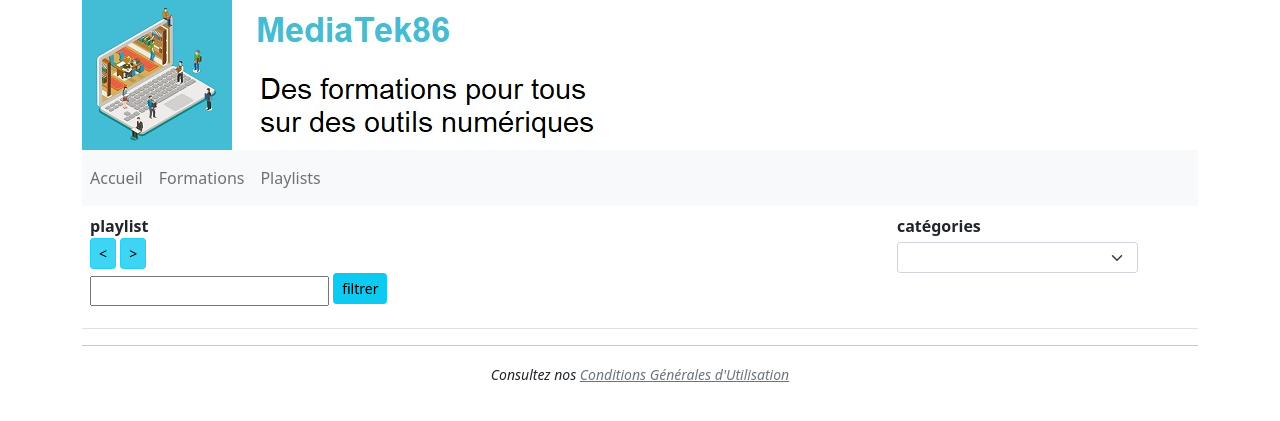
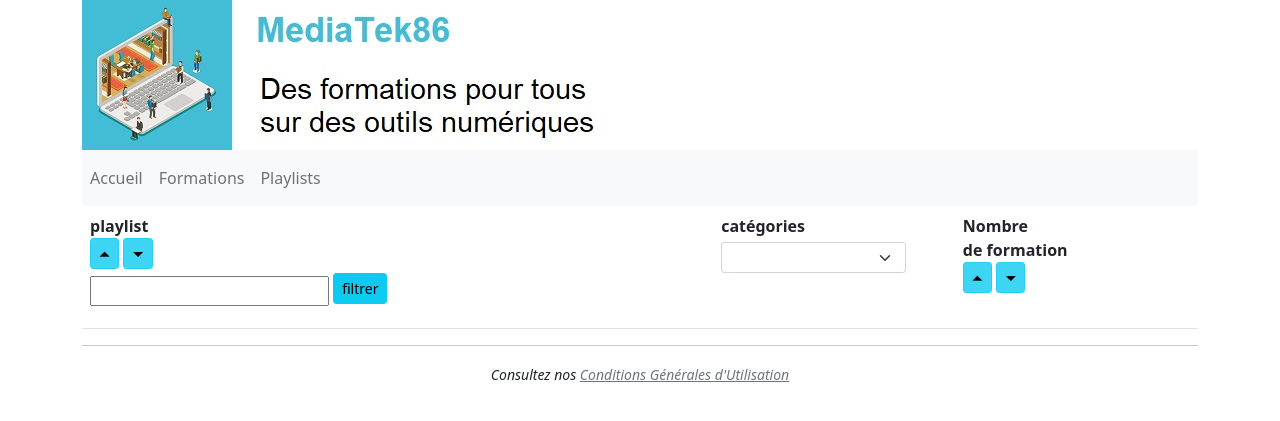
Before and after one commit to Wassim-06/MediatekFormation, a Symfony app: template templates/pages/playlists.html.twig in a window 1280 px wide. Shown: the top 421 px of the page. Run offline with Twig, Linux system fonts and the light colour scheme; the template is opened without the code that fills it, so the values that code supplies are empty; some libraries are stand-ins or nearby versions.

Commit message:
Tâche 1.2 : Nettoyer le code Fixes #2

```diff
--- a/nbproject/private/private.xml
+++ b/nbproject/private/private.xml
@@ -3,7 +3,11 @@
     <editor-bookmarks xmlns="http://www.netbeans.org/ns/editor-bookmarks/2" lastBookmarkId="0"/>
     <open-files xmlns="http://www.netbeans.org/ns/projectui-open-files/2">
         <group>
-            <file>file:/D:/Apps/wamp64/www/mediatekformation/templates/pages/accueil.html.twig</file>
+            <file>file:/D:/Apps/wamp64/www/mediatekformation/templates/pages/playlists.html.twig</file>
+            <file>file:/D:/Apps/wamp64/www/mediatekformation/src/Repository/PlaylistRepository.php</file>
+            <file>file:/D:/Apps/wamp64/www/mediatekformation/src/Entity/Playlist.php</file>
+            <file>file:/D:/Apps/wamp64/www/mediatekformation/src/Controller/PlaylistsController.php</file>
+            <file>file:/D:/Apps/wamp64/www/mediatekformation/src/Controller/FormationsController.php</file>
         </group>
     </open-files>
 </project-private>
--- a/src/Controller/PlaylistsController.php
+++ b/src/Controller/PlaylistsController.php
@@ -75,6 +75,9 @@ class PlaylistsController extends AbstractController
         if ($champ == "name") {
             $playlists = $this->playlistRepository->findAllOrderByName($ordre);
         }
+        if ($champ == "nbrdeformation") {
+            $playlists = $this->playlistRepository->findAllOrderByNbrFormation($ordre);
+        }
         $categories = $this->categorieRepository->findAll();
         return $this->render($this->lien, [
             'playlists' => $playlists,
@@ -105,7 +108,7 @@ class PlaylistsController extends AbstractController
         return $this->render("pages/playlist.html.twig", [
             'playlist' => $playlist,
             'playlistcategories' => $playlistCategories,
-            'playlistformations' => $playlistFormations
+            'playlistformations' => $playlistFormations,
         ]);
     }
 }
--- a/templates/pages/playlist.html.twig
+++ b/templates/pages/playlist.html.twig
@@ -12,6 +12,9 @@
         <br /><br />
         <strong>description :</strong><br />
         {{ playlist.description|nl2br }}
+        <br /><br />
+        <strong>Nombre de formation :</strong><br />
+        {{ playlist.nbrdeformation}}
     </div>
     <div class="col">
         <!-- boucle sur l'affichage des formations -->
--- a/templates/pages/playlists.html.twig
+++ b/templates/pages/playlists.html.twig
@@ -3,11 +3,14 @@
 <table class="table table-striped">
     <thead>
         <tr>
-                <th class="text-left align-top" scope="col">
+            <th class="align-top" scope="col">
                 playlist<br />
-                    <a href="{{ path('playlists.sort', {champ:'name', ordre:'ASC'}) }}" class="btn btn-info btn-sm active" role="button" aria-pressed="true"><</a>
-                    <a href="{{ path('playlists.sort', {champ:'name', ordre:'DESC'}) }}" class="btn btn-info btn-sm active" role="button" aria-pressed="true">></a>
-                    <form class="form-inline mt-1" method="POST" action="{{ path('playlists.findallcontain', {champ:'name'}) }}">
+                <a href="{{ path('playlists.sort', {champ:'name', ordre:'ASC'}) }}" class="btn btn-info btn-sm active"
+                    role="button" aria-pressed="true">⏶</a>
+                <a href="{{ path('playlists.sort', {champ:'name', ordre:'DESC'}) }}" class="btn btn-info btn-sm active"
+                    role="button" aria-pressed="true">⏷</a>
+                <form class="form-inline mt-1" method="POST"
+                    action="{{ path('playlists.findallcontain', {champ:'name'}) }}">
                     <div class="form-group mr-1 mb-2">
                         <input type="text" class="sm" name="recherche"
                             value="{% if valeur|default and not table|default %}{{ valeur }}{% endif %}">
@@ -16,24 +19,31 @@
                     </div>
                 </form>
             </th>
-                <th class="text-left align-top" scope="col">
+            <th class="align-top" scope="col">
                 catégories
-                    <form class="form-inline mt-1" method="POST" action="{{ path('playlists.findallcontain', {champ:'id', table:'categories'}) }}">
-                        <select class="form-select form-select-sm" name="recherche" id="recherche" onchange="this.form.submit()">
+                <form class="form-inline mt-1" method="POST"
+                    action="{{ path('playlists.findallcontain', {champ:'id', table:'categories'}) }}">
+                    <select class="form-select form-select-sm" name="recherche" id="recherche"
+                        onchange="this.form.submit()">
                         <option value=""></option>
                         {% for categorie in categories %}
-                                <option
-                                    {% if valeur|default and valeur==categorie.id %}
-                                        selected
-                                    {% endif %}
+                        <option {% if valeur|default and valeur==categorie.id %} selected {% endif %}
                             value="{{ categorie.id }}">{{ categorie.name }}
                         </option>
                         {% endfor %}
                     </select>
                 </form>
             </th>
-                <th class="text-center align-top" scope="col">
+            <th class="align-top" scope="col">
                 &nbsp;
+            </th>
+            <th class="align-top" scope="col">
+                Nombre<br>de formation
+                <br>
+                <a href="{{ path('playlists.sort', {champ:'nbrdeformation', ordre:'ASC'}) }}"
+                    class="btn btn-info btn-sm active" role="button" aria-pressed="true">⏶ </a>
+                <a href="{{ path('playlists.sort', {champ:'nbrdeformation', ordre:'DESC'}) }}"
+                    class="btn btn-info btn-sm active" role="button" aria-pressed="true">⏷</a>
             </th>
         </tr>
     </thead>
@@ -49,14 +59,18 @@
             </td>
             <td class="text-left">
                 {% set categories = playlists[k].categoriesplaylist %}
-                            {% if categories|length > 0  %}
+                {% if categories|length > 0 %}
                 {% for c in 0..categories|length-1 %}
                 &nbsp;{{ categories[c] }}
                 {% endfor %}
                 {% endif %}
             </td>
-                        <td class="text-center">
-                            <a href="{{ path('playlists.showone', {id:playlists[k].id}) }}" class="btn btn-secondary">Voir détail</a>
+            <td>
+                <a href="{{ path('playlists.showone', {id:playlists[k].id}) }}" class="btn btn-secondary">Voir
+                    détail</a>
+            </td>
+            <td>
+                {{ playlists[k].nbrdeformation }}
             </td>
         </tr>
         {% endfor %}
```
Also changed, not shown: migrations/Version20241022123825.php (added, +31 -0 lines), src/Entity/Playlist.php (+15 -0 lines), src/Repository/PlaylistRepository.php (+10 -0 lines). Lines whose indentation alone changed are shown as unchanged.
